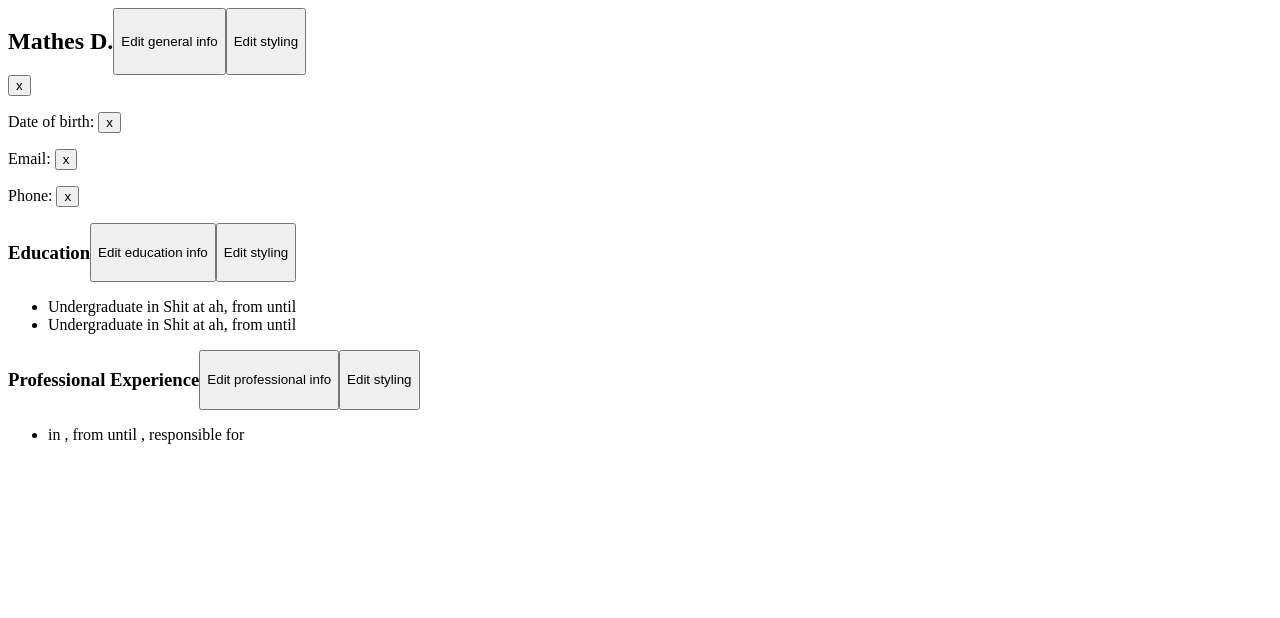
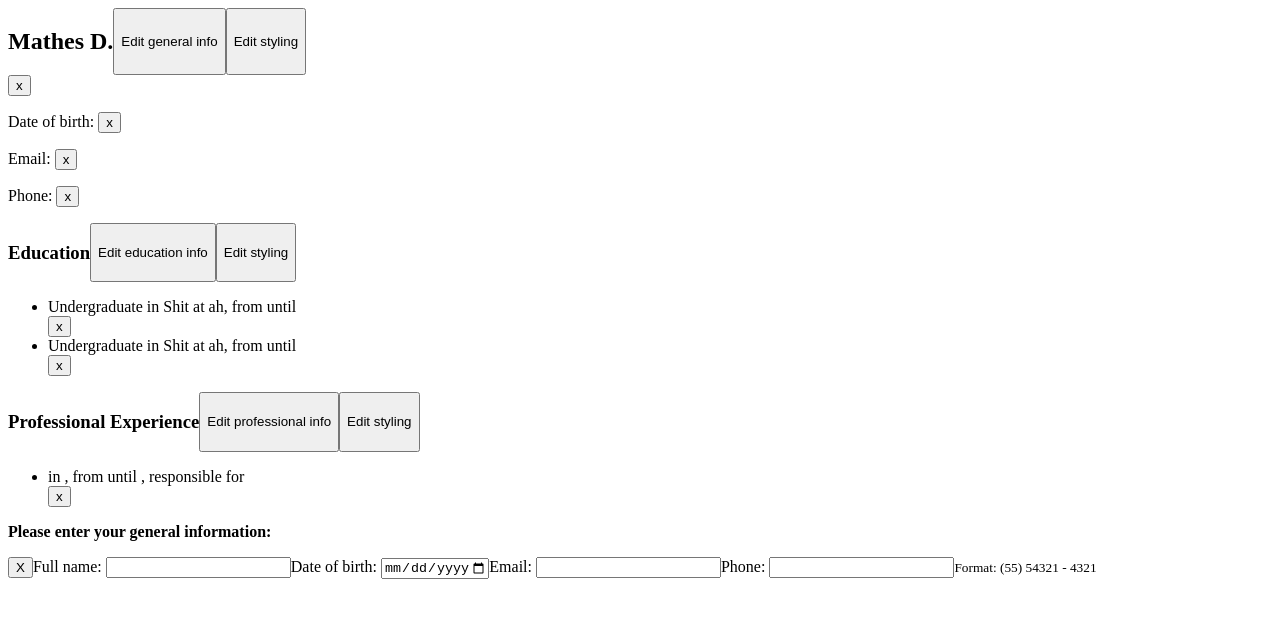
Before and after one commit to Diesel01/cv-project, a React (Create React App) app: page / in a window 1280 px wide. Both pictures are taken after a click on the button "Edit general info". Shown: the top 618 px of the page. Built offline with nearby package versions, Linux system fonts and the light colour scheme.

Commit message:
Added functionality to toggle hide/show of forms and to delete items in Education and JobExp. I wasn't exactly able to pass a function to deleteGeneralInfo, but I'll try that later

```diff
--- a/src/App.js
+++ b/src/App.js
@@ -22,7 +22,9 @@ class App extends React.Component {
         id: 'generalInfo',
         fullName: "Mathes D.",
 
-        showStyleSelector: () => { this.changeStyle('generalInfo') }
+        deleteGeneralInfo: this.deleteGeneralInfo,
+        showStyleSelector: () => { this.changeStyle('generalInfo') },
+        toggleForm: () => { this.toggleForm("generalInfo") }
       },
 
       education: {
@@ -43,16 +45,20 @@ class App extends React.Component {
         ],
         id: 'education',
 
-        showStyleSelector: () => { this.changeStyle('education') }
+        showStyleSelector: () => { this.changeStyle('education') },
+        toggleForm: () => { this.toggleForm("education") }
       },
 
       jobExp: {
         items: [
-          {}
+          {
+            id: "ed"
+          }
         ],
         id: 'jobExp',
 
-        showStyleSelector: () => { this.changeStyle("jobExp") }
+        showStyleSelector: () => { this.changeStyle("jobExp") },
+        toggleForm: () => { this.toggleForm("jobExp") }
       },
 
       createPDF: false,
@@ -64,6 +70,12 @@ class App extends React.Component {
         education: false,
         jobExp: false
       },
+
+      showForm: {
+        generalInfo: false,
+        education: false,
+        jobExp: false
+      }
 
     }
 
@@ -78,6 +90,8 @@ class App extends React.Component {
     this.deleteGeneralInfo = this.deleteGeneralInfo.bind(this)
 
     this.changeStyle = this.changeStyle.bind(this)
+
+    this.toggleForm = this.toggleForm.bind(this)
 
     this.changecreatePDF = this.changecreatePDF.bind(this)
 
@@ -148,16 +162,19 @@ class App extends React.Component {
   }
 
   deleteState(property, id) {
-    let array = this.state[property];
+    let array = this.state[property].items;
 
     let indexofRemoval = array.findIndex((object) => {
       return object[id]
     })
 
     array.splice(indexofRemoval, 1);
-    console.log(array);
 
-    this.setState({ [property]: array })
+    this.setState({
+        [property]: {
+          ...[property], items: array
+        }
+      })
   }
 
   deleteGeneralInfo(property) {
@@ -204,8 +221,14 @@ class App extends React.Component {
 
   changeStyle(element) {
     let value = !this.state.styleSelector[element];
-    this.setState({ styleSelector: { ...this.state.styleSelector, [element]: value } },
-      console.log(this.state.styleSelector.jobExp))
+    this.setState({ styleSelector: { ...this.state.styleSelector, [element]: value } })
+  }
+
+  toggleForm(element){
+    let value = !this.state.showForm[element];
+    this.setState({ showForm: {...this.state.showForm, [element]: value } },
+     () => {console.log(this.state)}
+    )
   }
 
   changecreatePDF() {
@@ -243,12 +266,19 @@ class App extends React.Component {
     return (
       <>
         <DragDropContext onDragEnd={this.dragHandle}>
-          <DragnDrop {...this.state} />
+          <DragnDrop
+            {...this.state}
+            deleteState = {this.deleteState}
+          />
         </DragDropContext>
 
-        { this.state.styleSelector.generalInfo ? <StyleSelector elementId="generalInfo" /> : null}
-        { this.state.styleSelector.education ? <StyleSelector elementId="educationList" /> : null}
-        { this.state.styleSelector.jobExp ? <StyleSelector elementId="jobExpList" /> : null}
+        { this.state.styleSelector.generalInfo ? <StyleSelector elementId = "generalInfo" /> : null }
+        { this.state.styleSelector.education ? <StyleSelector elementId = "educationList" /> : null }
+        { this.state.styleSelector.jobExp ? <StyleSelector elementId = "jobExpList" /> : null }
+
+        { this.state.showForm.generalInfo ? <GenInfoForm editGeneralInfo = {this.editGeneralInfo} toggleForm ={this.toggleForm}/> : null }
+        { this.state.showForm.education ? <EducationForm editEducation = {this.editEducation} toggleForm ={this.toggleForm}/> : null }
+        { this.state.showForm.jobExp ? <JobExpForm editJobExp = {this.editJobExp} toggleForm ={this.toggleForm}/> : null }
       </>
     )
   }
--- a/src/components/DragnDrop.js
+++ b/src/components/DragnDrop.js
@@ -6,7 +6,7 @@ import JobExp from './JobExp';
 
 const DragnDrop = props => {
 
-    const {generalInfo, education, jobExp, componentOrder} = props;
+    const {generalInfo, education, jobExp, componentOrder, deleteState} = props;
 
     return (
         <div>
@@ -21,11 +21,11 @@ const DragnDrop = props => {
                             }
 
                             if (component === 'education' && education.items.length > 0){
-                                return <Education {...education} index = {index} />
+                                return <Education {...education} deleteState = {deleteState} index = {index} />
                             }
 
                             if (component === 'jobExp' && jobExp.items.length > 0){
-                                return <JobExp {...jobExp} index = {index} />
+                                return <JobExp {...jobExp} deleteState = {deleteState} index = {index} />
                             }
                         })}
 
--- a/src/components/Education.js
+++ b/src/components/Education.js
@@ -1,7 +1,6 @@
 import React from "react";
 import {Draggable} from "react-beautiful-dnd";
 export default class Education extends React.Component{
-
     render(){
         return(
             <Draggable draggableId = "education" index = {this.props.index}>
@@ -16,14 +15,17 @@ export default class Education extends React.Component{
                             style = {{display: 'flex'}}
                         >
                             <h3>Education</h3>
-                            <button>Edit education info</button>
+                            <button onClick = {this.props.toggleForm}>Edit education info</button>
                             <button onClick = {this.props.showStyleSelector}>Edit styling</button>
                         </div>
 
                         <ul>
                             {this.props.items.map(item => {
                                 return (
+                                    <>
                                     <li key = {item.id}> {item.level} in {item.course} at {item.institution}, from {item.startDate} until {item.endDate} </li>
+                                    <button onClick = {() => {this.props.deleteState("education", item.id)}}>x</button>
+                                    </>
                                 )
                             })}
                         </ul>
--- a/src/components/EducationForm.js
+++ b/src/components/EducationForm.js
@@ -1,11 +1,12 @@
 import React from "react";
 
 const EducationForm = (props) => {
-    const { editEducation } = props;
+    const { editEducation, toggleForm } = props;
     return(
         <div>
-            <form hidden id = "educationForm">
-                <p>Please enter your education level:</p>
+            <form id = "educationForm">
+                <p><b>Please enter your educational information:</b> </p>
+                <button onClick = {() => {toggleForm("education")}}>X</button>
 
                 <br />
                 <label htmlFor = "highSchool" name = 'level'>Highschool </label>
@@ -40,9 +41,10 @@ const EducationForm = (props) => {
                     (e) => {
                     e.preventDefault();
                     editEducation();
-                    let form = document.getElementById("educationForm"); form.hidden = true; form.reset() }
+                    let form = document.getElementById("educationForm");
+                    form.reset() }
                 }>
-                    Close
+                    Submit
                 </button>
             </form>
         </div>
--- a/src/components/GenInfoForm.js
+++ b/src/components/GenInfoForm.js
@@ -2,10 +2,13 @@ import React from "react";
 import {format} from "date-fns";
 
 const GenInfoForm = (props) => {
-    const { editGeneralInfo } = props;
+    const { editGeneralInfo, toggleForm } = props;
     return(
         <div>
-            <form hidden id = "editGenInfoForm">
+            <form id = "editGenInfoForm">
+                <p> <b>Please enter your general information:</b> </p>
+                <button onClick = {() => {toggleForm("generalInfo")}}>X</button>
+
                 <label htmlFor = "fullNameEdit" name = 'fullName'>Full name: </label>
                 <input type = 'text' id = "fullNameEdit" name = 'fullName' onChange = {editGeneralInfo} />
 
@@ -19,12 +22,6 @@ const GenInfoForm = (props) => {
                 <input type = 'tel' id = "phoneEdit" name = 'phone'
                         pattern = "[0-9]{2}[0-9]{5}[0-9]{4}" onChange = {editGeneralInfo}/>
                 <small>Format: (55) 54321 - 4321</small>
-
-                <button onClick = {
-                    (e) => { e.preventDefault();
-                    let form = document.getElementById("editGenInfoForm"); form.hidden = true; form.reset() } }>
-                    Close
-                </button>
             </form>
         </div>
     )
--- a/src/components/GeneralInfo.js
+++ b/src/components/GeneralInfo.js
@@ -3,7 +3,7 @@ import {Draggable} from "react-beautiful-dnd";
 
 export default class GeneralInfo extends React.Component{
     render(){
-        const {fullName, dateBirth, email, phone, deleteGeneralInfo, index, showStyleSelector} = this.props
+        const {fullName, dateBirth, email, phone, deleteGeneralInfo, index, showStyleSelector, toggleForm} = this.props
         return(
             <Draggable draggableId = "generalInfo" index = {index}>
                 {provided => (
@@ -17,12 +17,12 @@ export default class GeneralInfo extends React.Component{
                             style = {{display: "flex"}}
                         >
                             <h2> {fullName} </h2>
-                            <button>Edit general info</button>
+                            <button onClick = {toggleForm}>Edit general info</button>
                             <button onClick = {showStyleSelector}>Edit styling</button>
                         </div>
 
 
-                        <button onClick = {() => {deleteGeneralInfo("fullName")}}>x</button>
+                        <button onClick = {() => console.log(this.props)}>x</button>
 
                         <p> Date of birth: {dateBirth} <button onClick = {() => {deleteGeneralInfo("dateBirth")}}>x</button> </p>
 
--- a/src/components/JobExp.js
+++ b/src/components/JobExp.js
@@ -16,16 +16,19 @@ export default class JobExp extends React.Component{
                             style = {{display: 'flex'}}
                         >
                             <h3>Professional Experience</h3>
-                            <button>Edit professional info</button>
+                            <button onClick = {this.props.toggleForm}>Edit professional info</button>
                             <button onClick = {this.props.showStyleSelector}>Edit styling</button>
                         </div>
 
                         <ul>
                             {this.props.items.map( item => {
                                 return(
+                                    <>
                                     <li key = {item.id}>
                                         {item.positionTitle} in {item.company}, from {item.startDate} until {item.endDate}, responsible for {item.responsibleFor}
                                     </li>
+                                    <button onClick = {()=>{this.props.deleteState('jobExp', item.id)}}>x</button>
+                                    </>
                                 )
                             })}
                         </ul>
```
Also changed, not shown: src/components/JobExpForm.js (+11 -10 lines).
